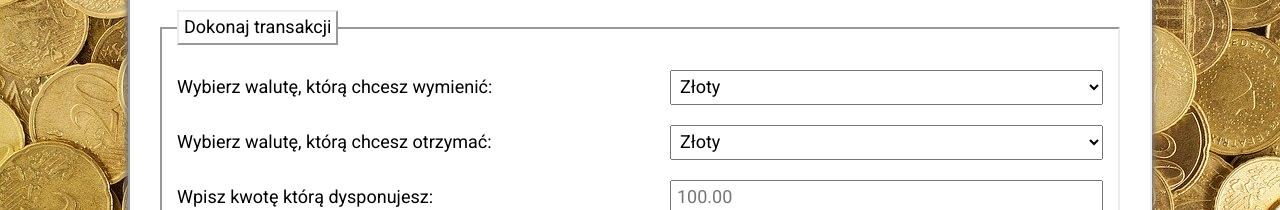
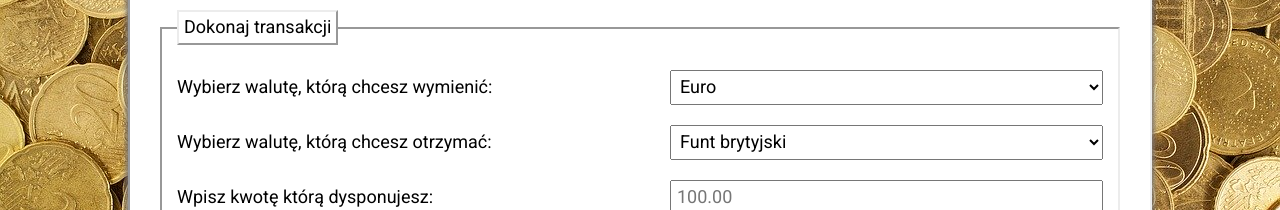
Before and after one commit to anetaszynal/currency-office-react, a React (Create React App) app: page / in a window 1280 px wide. Shown: the part 161-371 px from the top of the page. Built offline with nearby package versions, Linux system fonts and the light colour scheme.

Commit message:
add possibility to change value

```diff
--- a/src/Section/Form/Select/index.js
+++ b/src/Section/Form/Select/index.js
@@ -1,18 +1,24 @@
 import React from "react";
 import { currencies } from "../../../currencies"
 
-const Select = ({ title }) => (
+const Select = ({ title, onSelectChange, currency }) => {
+  return (
     <label className="form__label">
       <p className="form__paragraph">{title}</p>
-    <select className="form__field" name="currencies">
-      {currencies.map(({ name, shortname }) => (
+      <select
+        className="form__field"
+        value={currency}
+        onChange={onSelectChange}>
+        {currencies.map((currency => (
           <option
-          key={shortname}
-          value={name}>
-          {name}
-        </option>)
-      )}
+            key={currency.shortname}
+            value={currency.shortname}
+          >
+            {currency.name}
+          </option>
+        )))}
       </select>
     </label>
   );
+};
 export default Select;
```
Lines whose indentation alone changed are shown as unchanged.
